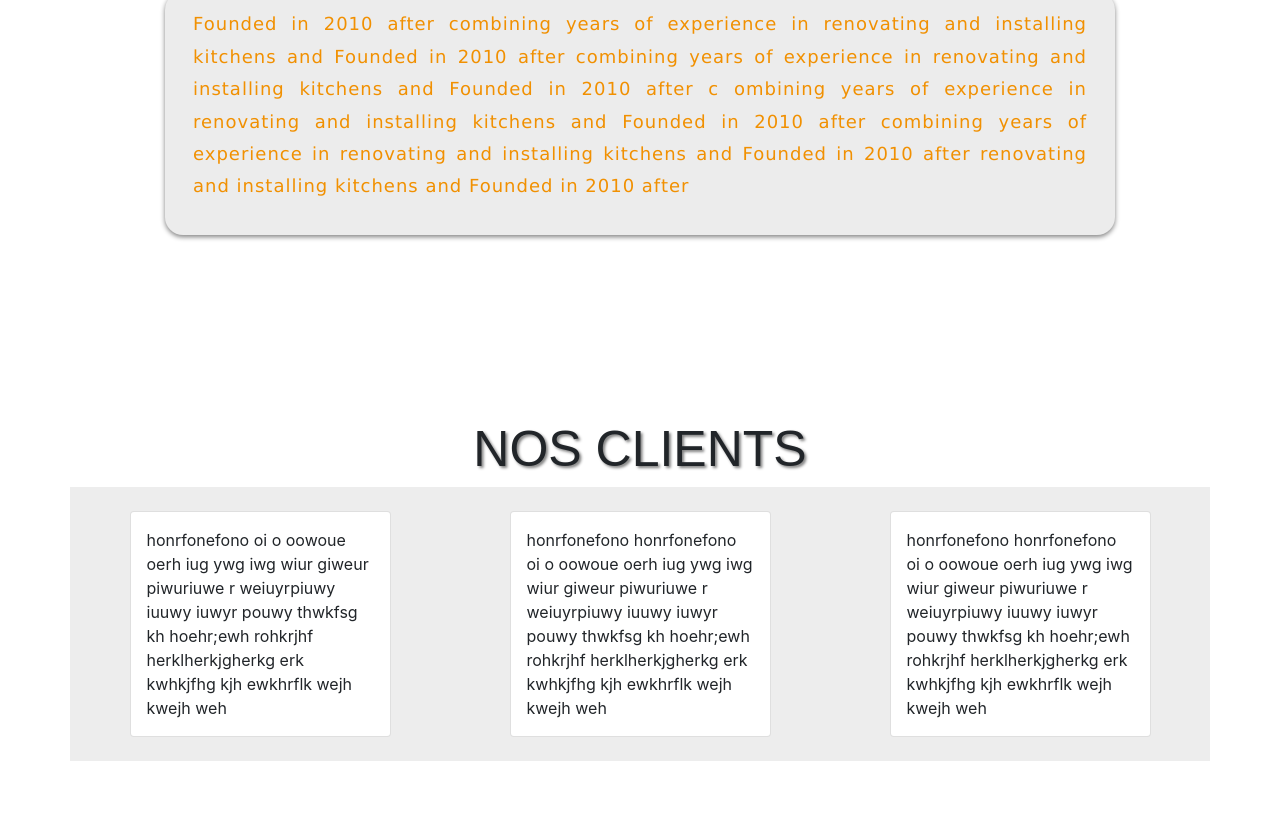
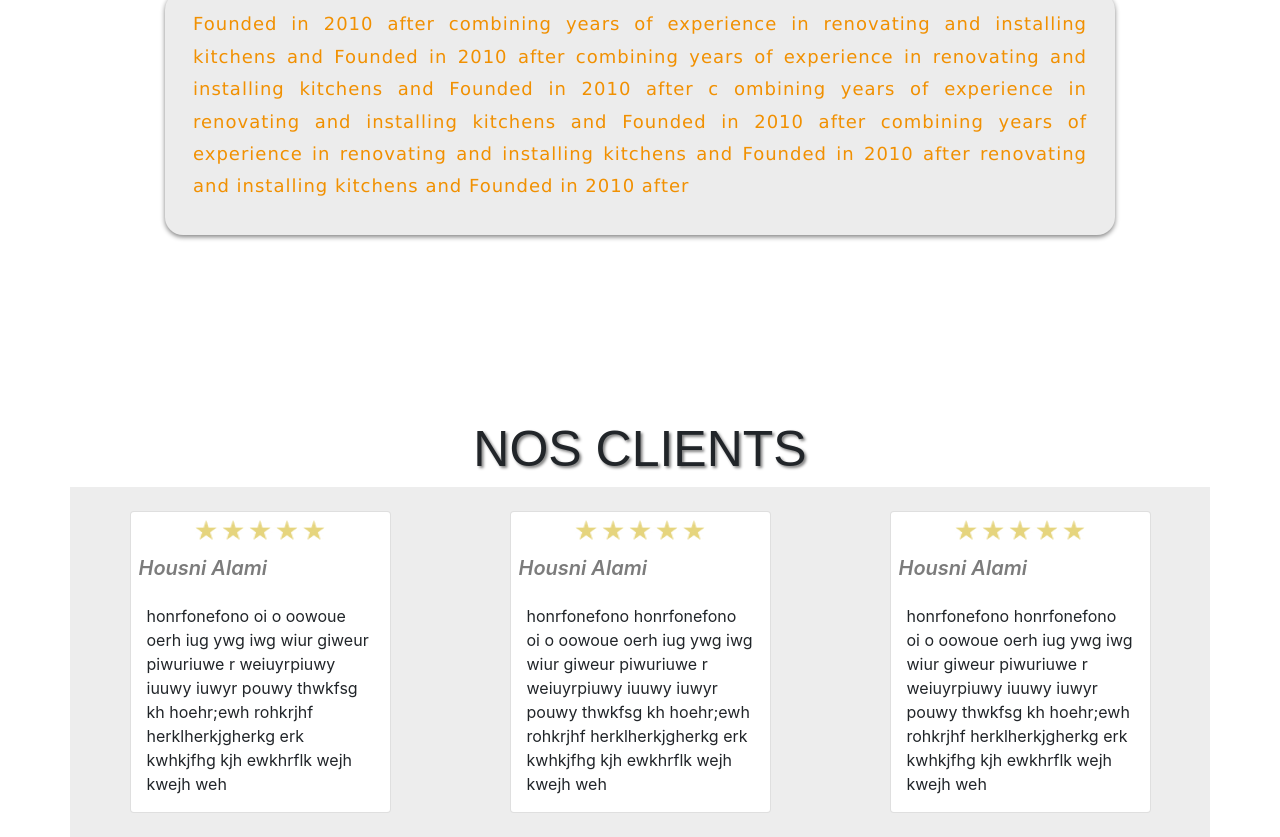
Before and after one commit to housni234/ISrefit, a React (Create React App) app: page / in a window 1280 px wide. Shown: the part 1675-2512 px from the top of the page. Before the commit the page ends 2436 px from the top, so only its background shows below. Built offline with nearby package versions, Linux system fonts and the light colour scheme; a web font is replaced by a local one.

Commit message:
nos clients component done

```diff
--- a/src/App.css
+++ b/src/App.css
@@ -50,6 +50,17 @@
 
 }
 
-.cards-row{
+.cards-row {
     background-color: rgb(237, 237, 237);
 }
+
+.stars {
+    height: 20px;
+    width: 130px;
+}
+
+.card-title {
+    font-style: italic;
+    color: rgb(124, 124, 124);
+    font-weight: 600;
+}
--- a/src/Components/NosClients.js
+++ b/src/Components/NosClients.js
@@ -1,5 +1,5 @@
 import React from "react";
-import { Container, Row, Col, Card } from "react-bootstrap";
+import { Container, Row, Col, Card, Image } from "react-bootstrap";
 
 function NosClients() {
     return (<>
@@ -10,8 +10,14 @@ function NosClients() {
                 </Col>
             </Row>
             <Row className="cards-row" >
-                <Col className="mx-auto d-block m-4 b-4" lg="3">
+                <Col className="mx-auto d-block m-4 b-4 " lg="3">
                     <Card className="card" >
+                        <div className="d-flex justify-content-center m-2">
+                            <Image src={require("../images/stars.jpg")} className="stars" />
+                        </div>
+                        <Card.Title className=" m-2 card-title">
+                            Housni Alami
+                        </Card.Title>
                         <Card.Text className="p-3">
                             honrfonefono oi o oowoue   oerh iug  ywg iwg  wiur giweur  piwuriuwe r weiuyrpiuwy iuuwy iuwyr
                             pouwy thwkfsg  kh hoehr;ewh rohkrjhf herklherkjgherkg erk kwhkjfhg kjh ewkhrflk wejh kwejh weh
@@ -20,6 +26,12 @@ function NosClients() {
                 </Col>
                 <Col className="mx-auto d-block m-4" lg="3">
                     <Card className="card">
+                        <div className="d-flex justify-content-center m-2">
+                            <Image src={require("../images/stars.jpg")} className="stars" />
+                        </div>
+                        <Card.Title className="m-2 card-title">
+                            Housni Alami
+                        </Card.Title>
                         <Card.Text className="p-3">
                             honrfonefono honrfonefono oi o oowoue   oerh iug  ywg iwg  wiur giweur  piwuriuwe r weiuyrpiuwy iuuwy iuwyr
                             pouwy thwkfsg  kh hoehr;ewh rohkrjhf herklherkjgherkg erk kwhkjfhg kjh ewkhrflk wejh kwejh weh
@@ -28,6 +40,12 @@ function NosClients() {
                 </Col>
                 <Col className="mx-auto d-block m-4" lg="3">
                     <Card className="card">
+                        <div className="d-flex justify-content-center m-2">
+                            <Image src={require("../images/stars.jpg")} className="stars" />
+                        </div>
+                        <Card.Title className="m-2 card-title">
+                            Housni Alami
+                        </Card.Title>
                         <Card.Text className="p-3">
                             honrfonefono honrfonefono oi o oowoue   oerh iug  ywg iwg  wiur giweur  piwuriuwe r weiuyrpiuwy iuuwy iuwyr
                             pouwy thwkfsg  kh hoehr;ewh rohkrjhf herklherkjgherkg erk kwhkjfhg kjh ewkhrflk wejh kwejh weh
```
Also changed, not shown: src/images/stars.jpg (added).
